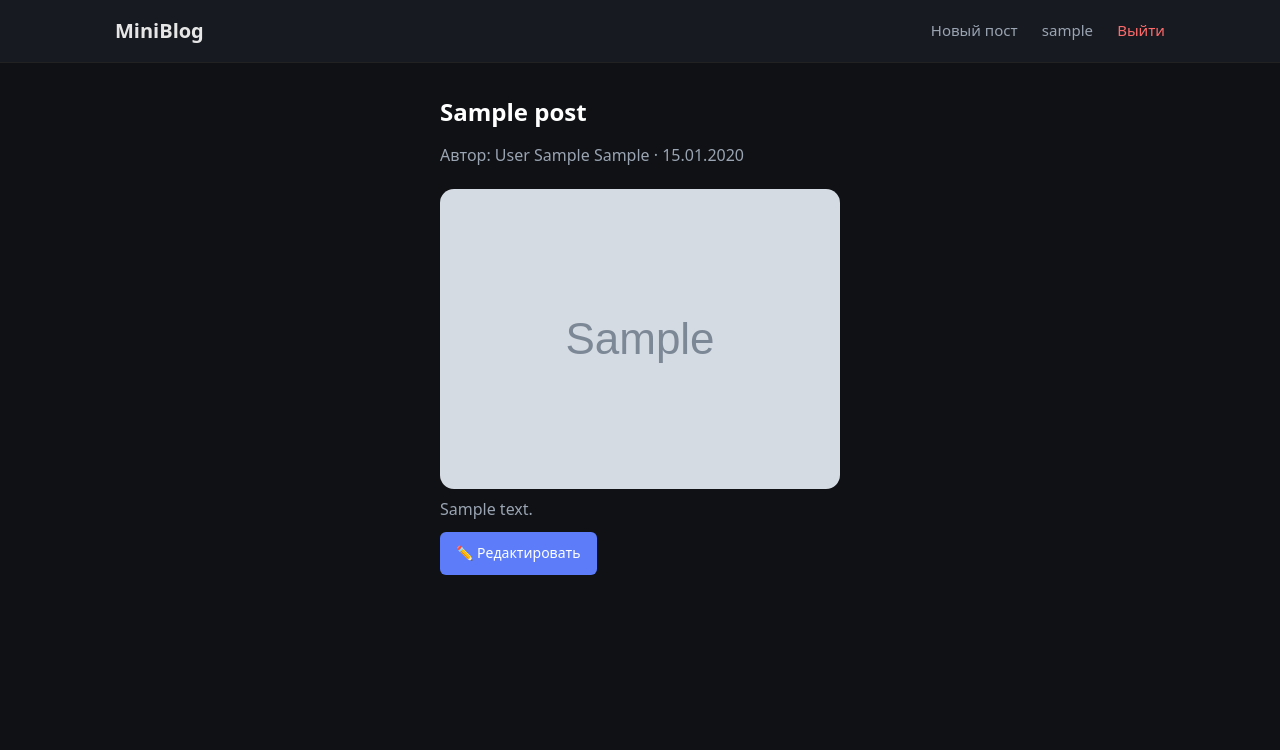
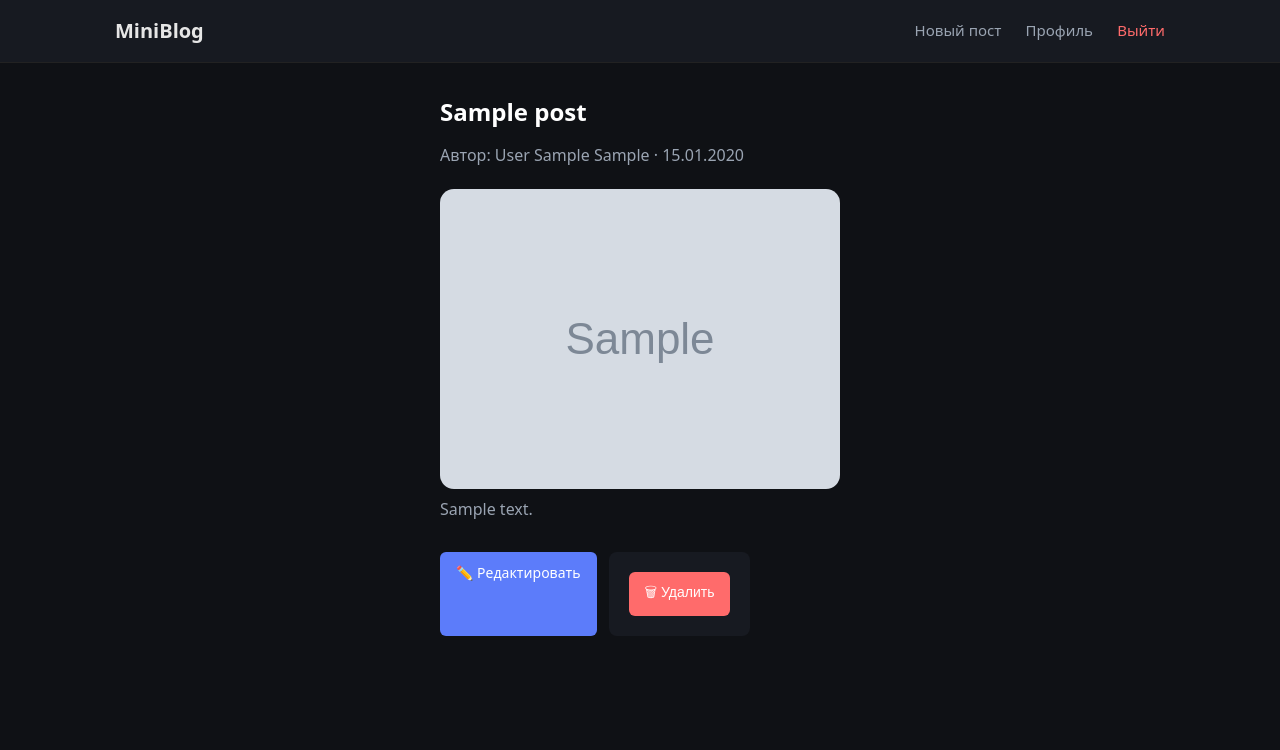
Before and after one commit to muhammad-mirzoev/mini-blog, a Django app: a page that uses templates/base.html in a window 1280 px wide. Shown: the top 750 px of the page. Run offline with Django 5.2, Linux system fonts and the light colour scheme; a user stored in the database is signed in; tables that the repository leaves empty hold one stand-in row (values such as "Sample post"); grey boxes marked "Sample" are stand-in pictures.

Commit message:
fix templates

```diff
--- a/static/css/main.css
+++ b/static/css/main.css
@@ -191,6 +191,16 @@ p {
     border-radius: 14px;
 }
 
+.btn.danger {
+    background: var(--danger);
+}
+
+.post-actions {
+    margin-top: 30px;
+    display: flex;
+    gap: 12px;
+}
+
 /* ===== FORMS ===== */
 form {
     background: var(--bg-card);
--- a/templates/base.html
+++ b/templates/base.html
@@ -21,7 +21,7 @@
         <nav class="nav">
             {% if user.is_authenticated %}
                 <a href="{% url 'blog:create' %}">Новый пост</a>
-                <a href="{% url 'accounts:profile' %}">{{ user.username }}</a>
+                <a href="{% url 'accounts:profile' %}">Профиль</a>
                 <a href="{% url 'accounts:logout' %}" class="danger">Выйти</a>
             {% else %}
                 <a href="{% url 'accounts:login' %}">Вход</a>
--- a/templates/blog/post_detail.html
+++ b/templates/blog/post_detail.html
@@ -23,9 +23,27 @@
     </div>
 
     {% if user == post.author %}
+    <div class="post-actions">
         <a class="btn" href="{% url 'blog:edit' slug=post.slug %}">
             ✏️ Редактировать
         </a>
-    {% endif %}
+
+        <form
+            action="{% url 'blog:delete' slug=post.slug %}"
+            method="post"
+            style="display:inline;"
+        >
+            {% csrf_token %}
+            <button
+                type="submit"
+                class="btn danger"
+                onclick="return confirm('Удалить пост? Это действие нельзя отменить.')"
+            >
+                🗑 Удалить
+            </button>
+        </form>
+    </div>
+{% endif %}
+
 </article>
 {% endblock %}
```
